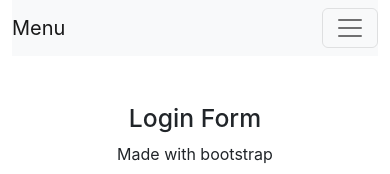
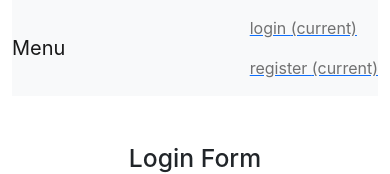
Before and after one commit to serokrates/MERN, a React (Create React App) app in the folder frontend/: page /login in a window 390 px wide. Shown: the top 174 px of the page. Built offline with nearby package versions, Linux system fonts and the light colour scheme.

Commit message:
logout on mobile

```diff
--- a/frontend/src/components/header.js
+++ b/frontend/src/components/header.js
@@ -19,18 +19,7 @@ function Header() {
       <a class="navbar-brand" href="#">
         Menu
       </a>
-      <button
-        class="navbar-toggler"
-        type="button"
-        data-toggle="collapse"
-        data-target="#navbarNavDropdown"
-        aria-controls="navbarNavDropdown"
-        aria-expanded="false"
-        aria-label="Toggle navigation"
-      >
-        <span class="navbar-toggler-icon"></span>
-      </button>
-      <div class="collapse navbar-collapse" id="navbarNavDropdown">
+      <div id="navbarNavDropdown">
         <ul class="navbar-nav">
           {user ? (
             <li>
@@ -56,16 +45,6 @@ function Header() {
               </Link>
             </>
           )}
-          {/* <li class="nav-item dropdown">
-          <a class="nav-link dropdown-toggle" href="#" id="navbarDropdownMenuLink" role="button" data-toggle="dropdown" aria-haspopup="true" aria-expanded="false">
-            Dropdown link
-          </a>
-          <div class="dropdown-menu" aria-labelledby="navbarDropdownMenuLink">
-            <a class="dropdown-item" href="#">Action</a>
-            <a class="dropdown-item" href="#">Another action</a>
-            <a class="dropdown-item" href="#">Something else here</a>
-          </div>
-        </li> */}
         </ul>
       </div>
     </nav>
```
